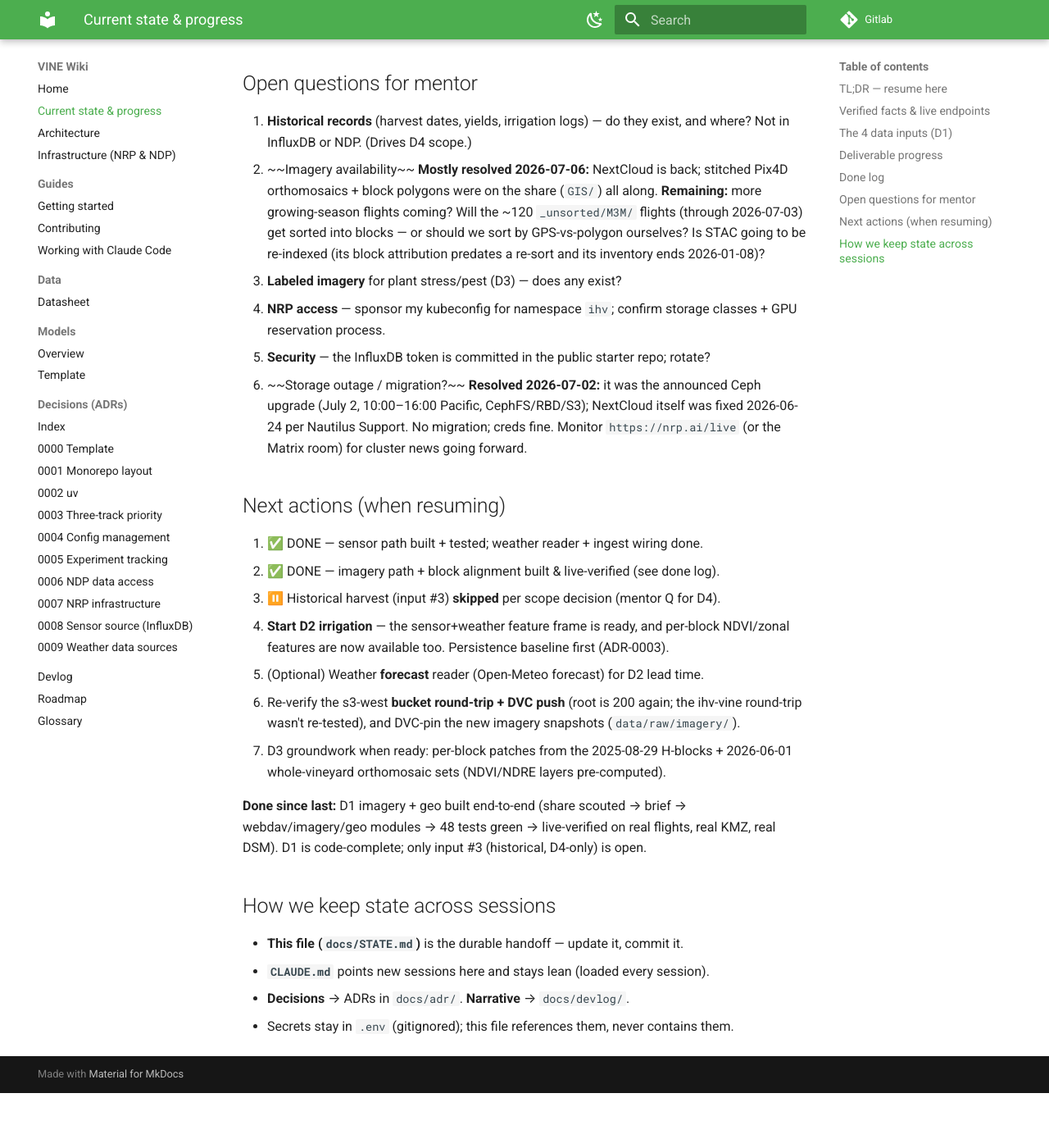
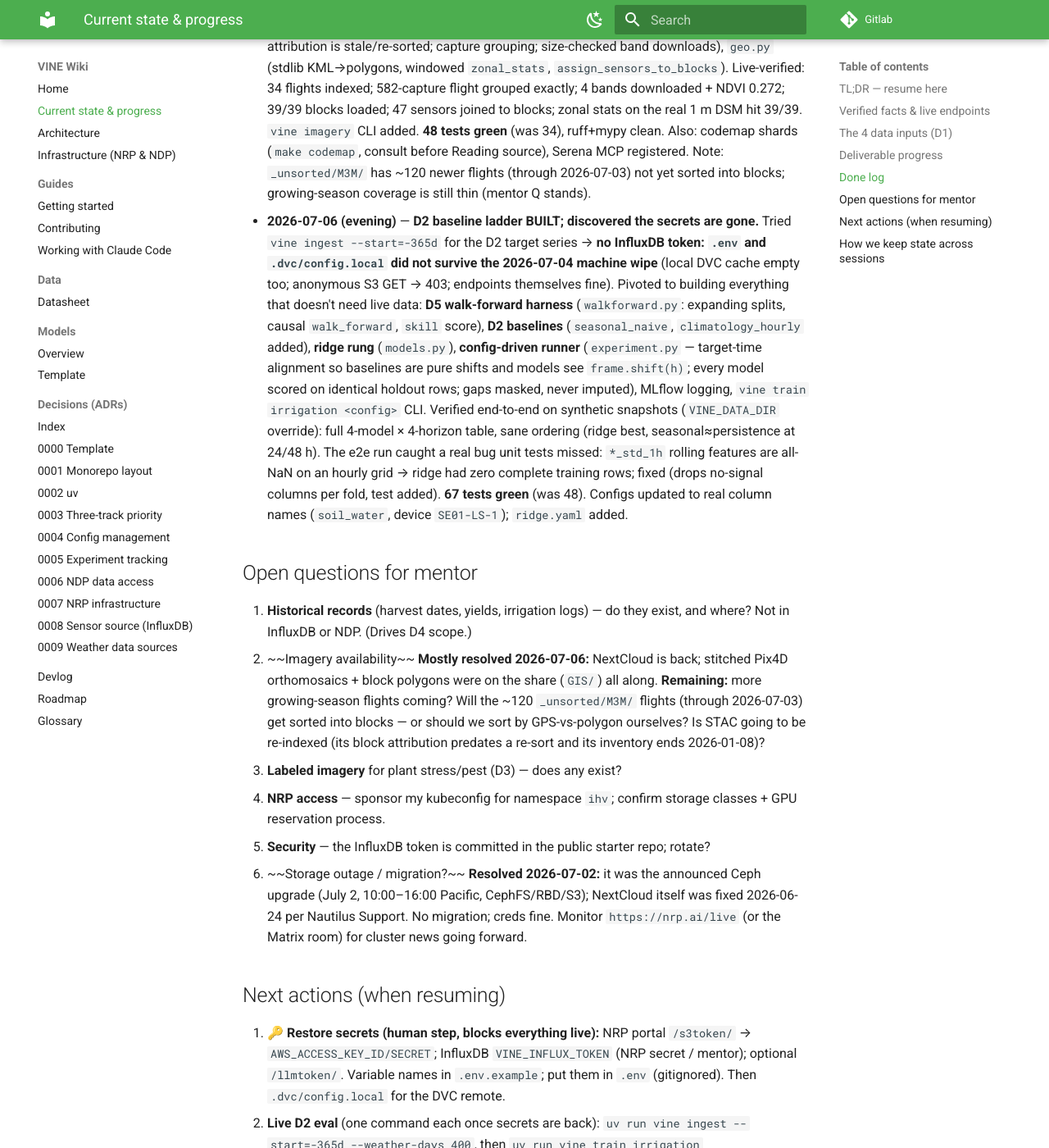
Before and after one commit to sohan-shingade/VINE, an MkDocs documentation site: the page built from docs/STATE.md, in a window 1280 px wide and 1400 px high, scrolled down 5374 px. Shown: the whole window at 82% size. Built offline with MkDocs 1.6.1 and Material for MkDocs 9.7.7, drawn with Linux system fonts in a browser that asks for light colours; before the commit the page ends 6707 px from its top, so only the background shows below that; some of the changed text lies outside the part shown.

Commit message:
docs: STATE.md — D2 baselines built (synthetic-verified); secrets lost in machine wipe
Co-Authored-By: Claude Fable 5 <noreply@anthropic.com>

```diff
--- a/docs/STATE.md
+++ b/docs/STATE.md
@@ -3,33 +3,38 @@
 > **Single source of truth for "where are we."** Git-tracked so it survives any
 > session, machine, or context reset. **Any new session: read this first.**
 > Update it at the end of any session that changes status. Last updated:
-> **2026-07-06**. Phase: **D1 code-complete → starting D2** (irrigation baselines).
+> **2026-07-06 (evening)**. Phase: **D2 built, live eval blocked on secrets**.
 
 ## TL;DR — resume here
 
-**D1 is code-complete and live-verified** (2026-07-06): sensor path, weather,
-imagery (WebDAV flight index → captures → bands → NDVI), and block alignment
-(39 KMZ polygons, sensor→block join, windowed zonal stats) all work on real
-data — 48 tests green. The share had the "missing" orthomosaics + block
-polygons in `GIS/` all along. Only input #3 (historical records, D4-only)
-remains a mentor question. **Next real work: D2 irrigation baselines** on the
-sensor+weather feature frame.
+**D1 is code-complete and live-verified; D2 is built and verified on synthetic
+data** (2026-07-06): walk-forward harness (D5), baselines (persistence /
+seasonal-naive / hourly climatology), ridge rung, and `vine train irrigation
+<config>` all work end to end — 67 tests green. **BUT: the 2026-07-04 machine
+wipe lost `.env` and `.dvc/config.local`** — no InfluxDB token, no S3 keys, no
+local DVC cache → cannot pull sensor data or DVC snapshots. **First action:
+restore secrets** (NRP portal `/s3token/`, Influx token; names in
+`.env.example`), then `vine ingest --start=-365d --weather-days 400` and
+`vine train irrigation configs/d2_irrigation/ridge.yaml` for the real table.
 
 ## Verified facts & live endpoints
 
-Everything here has been **tested and confirmed working** from this machine
-(secrets live in `.env`, gitignored — never commit them).
+Everything here was **tested and confirmed working** from this machine at the
+noted date (secrets live in `.env`, gitignored — never commit them).
+⚠️ **2026-07-06: `.env` + `.dvc/config.local` were lost in the 2026-07-04
+machine wipe** — rows marked 🔑 need their secrets restored before they work
+again (endpoints themselves are fine; anonymous S3 GET → 403 as expected).
 
 | Resource | Endpoint | Access | Verified |
 |----------|----------|--------|----------|
-| Sensors (InfluxDB) | `https://nrp-thingsboard-influxdb.nrp-nautilus.io` org `Iron Horse Vineyards`, bucket `ihv` | Flux + `VINE_INFLUX_TOKEN` | ✅ pulled 7,615 rows; `vine ingest` works |
-| NRP S3 (Pool West) | `https://s3-west.nrp-nautilus.io`, bucket `ihv-vine` | `AWS_ACCESS_KEY_ID/SECRET` in `.env` | ✅ **back up 2026-07-06** (root HTTP 200 after the 2026-07-02 Ceph upgrade; re-verify a bucket round-trip + DVC push) |
-| DVC remote | `s3://ihv-vine/dvc` on NRP S3 | configured `.dvc/config` + creds `.dvc/config.local` | ✅ pushed sensor snapshots (s3-west reachable again 2026-07-06) |
+| Sensors (InfluxDB) | `https://nrp-thingsboard-influxdb.nrp-nautilus.io` org `Iron Horse Vineyards`, bucket `ihv` | Flux + `VINE_INFLUX_TOKEN` | 🔑 worked 2026-06-21 (7,615 rows); **token lost in wipe** — restore to re-ingest |
+| NRP S3 (Pool West) | `https://s3-west.nrp-nautilus.io`, bucket `ihv-vine` | `AWS_ACCESS_KEY_ID/SECRET` in `.env` | 🔑 endpoint back up 2026-07-06 (root 200); **keys lost in wipe** — portal `/s3token/` |
+| DVC remote | `s3://ihv-vine/dvc` on NRP S3 | configured `.dvc/config` + creds `.dvc/config.local` | 🔑 snapshots pushed 2026-06-16 are on the remote; **local creds + cache lost in wipe** — restore keys, then `dvc pull` |
 | NDP catalog API | `https://nationaldataplatform.org/catalog/api/3/action/` | public, no auth | ✅ found the 2 IHV datasets |
 | Imagery STAC | `https://ndp-test.sdsc.edu/stac/collections/IHV_DJI_MULTISPECTRAL_DCIM` | public | ✅ serves collection + items (2026-07-06); ⚠️ **asset `download?path=` hrefs are STALE** — point at flight subfolders that 404 (e.g. `..._002` vs real `..._001`); reconcile against the WebDAV tree, don't trust hrefs verbatim |
 | Imagery files | `https://nextcloud.nrp-nautilus.io/s/ieAqEKDDKeYq9q4` | public share | ✅ **back up 2026-07-06** (`maintenance:false`, WebDAV browsable, downloaded a real 10.9 MB JPEG 5280×3956); use WebDAV `public.php/webdav/` with share token as user |
 | Weather (historical) | `https://archive-api.open-meteo.com/v1/archive` | public, no key | ✅ daily tmax/tmin/precip/ET₀ at vineyard coords |
-| NRP managed LLM | `https://ellm.nrp-nautilus.io/v1` | `VINE_NRP_LLM_API_KEY` in `.env` | ✅ lists 11 models |
+| NRP managed LLM | `https://ellm.nrp-nautilus.io/v1` | `VINE_NRP_LLM_API_KEY` in `.env` | 🔑 worked 2026-06-16 (11 models); **key lost in wipe** — portal `/llmtoken/` (optional) |
 | Kubernetes (`ihv` ns) | Nautilus cluster | kubeconfig (not yet obtained) | ⬜ not set up — only needed to run jobs *on* NRP |
 
 Vineyard location: **38.457 N, −122.896 W** (Sebastopol, CA). Blocks seen in
@@ -60,10 +65,10 @@ winter/dormant; the useful growing-season flights are Aug (pre-harvest) + Oct
 |---|-------------|--------|-------|
 | — | Repo + Claude Code scaffold + wiki | ☑ | builds green: ruff/mypy/17 tests |
 | D1 | Data pipeline | ☑ | **all three reachable inputs done + live-verified**: sensor path (ingest→flags→features→weather/GDD), weather reader, **imagery path** (WebDAV flight index → capture grouping → band download → NDVI) + **block alignment** (39 KMZ polygons, sensor→block join, windowed zonal stats). Historical (input #3) remains a mentor Q — D4-only. Weather *forecast* (4f) optional, for D2 lead time |
-| D2 | Irrigation models | ☐ | |
+| D2 | Irrigation models | ◐ | **baseline ladder built + verified on synthetic data** (2026-07-06): persistence / seasonal-naive / hourly climatology baselines, ridge rung, config-driven walk-forward runner, `vine train irrigation <config>` CLI, MLflow logging. **Live eval blocked on restoring secrets** (see TL;DR). Then: ARIMA/LSTM rungs + weather-forecast lead time |
 | D3 | Plant-health CV | ☐ | |
 | D4 | Harvest timing | ☐ | depends on input #3; descopable to exploratory |
-| D5 | Evaluation report | ☐ | |
+| D5 | Evaluation report | ◐ | shared harness started: metrics + **walk-forward validation (expanding splits, causal eval, skill score)** — used by D2, reusable by D4 |
 | D6 | NRP deployment | ☐ | needs kubectl/kubeconfig |
 | D7 | Docs + devlog | ◐ | wiki live; devlog started |
 
@@ -139,6 +144,23 @@ winter/dormant; the useful growing-season flights are Aug (pre-harvest) + Oct
   Also: codemap shards (`make codemap`, consult before Reading source), Serena MCP
   registered. Note: `_unsorted/M3M/` has ~120 newer flights (through 2026-07-03) not
   yet sorted into blocks; growing-season coverage is still thin (mentor Q stands).
+- **2026-07-06 (evening)** — **D2 baseline ladder BUILT; discovered the secrets are
+  gone.** Tried `vine ingest --start=-365d` for the D2 target series → **no InfluxDB
+  token: `.env` and `.dvc/config.local` did not survive the 2026-07-04 machine wipe**
+  (local DVC cache empty too; anonymous S3 GET → 403; endpoints themselves fine).
+  Pivoted to building everything that doesn't need live data: **D5 walk-forward
+  harness** (`walkforward.py`: expanding splits, causal `walk_forward`, `skill`
+  score), **D2 baselines** (`seasonal_naive`, `climatology_hourly` added), **ridge
+  rung** (`models.py`), **config-driven runner** (`experiment.py` — target-time
+  alignment so baselines are pure shifts and models see `frame.shift(h)`; every
+  model scored on identical holdout rows; gaps masked, never imputed), MLflow
+  logging, `vine train irrigation <config>` CLI. Verified end-to-end on synthetic
+  snapshots (`VINE_DATA_DIR` override): full 4-model × 4-horizon table, sane
+  ordering (ridge best, seasonal≈persistence at 24/48 h). The e2e run caught a real
+  bug unit tests missed: `*_std_1h` rolling features are all-NaN on an hourly grid
+  → ridge had zero complete training rows; fixed (drops no-signal columns per fold,
+  test added). **67 tests green** (was 48). Configs updated to real column names
+  (`soil_water`, device `SE01-LS-1`); `ridge.yaml` added.
 
 ## Open questions for mentor
 
@@ -161,21 +183,27 @@ winter/dormant; the useful growing-season flights are Aug (pre-harvest) + Oct
 
 ## Next actions (when resuming)
 
-1. ✅ DONE — sensor path built + tested; weather reader + ingest wiring done.
-2. ✅ DONE — imagery path + block alignment built & live-verified (see done log).
-3. ⏸️ Historical harvest (input #3) **skipped** per scope decision (mentor Q for D4).
-4. **Start D2 irrigation** — the sensor+weather feature frame is ready, and per-block
-   NDVI/zonal features are now available too. Persistence baseline first (ADR-0003).
-5. (Optional) Weather **forecast** reader (Open-Meteo forecast) for D2 lead time.
-6. Re-verify the s3-west **bucket round-trip + DVC push** (root is 200 again; the
-   ihv-vine round-trip wasn't re-tested), and DVC-pin the new imagery snapshots
-   (`data/raw/imagery/`).
-7. D3 groundwork when ready: per-block patches from the 2025-08-29 H-blocks +
+1. **🔑 Restore secrets (human step, blocks everything live):** NRP portal
+   `/s3token/` → `AWS_ACCESS_KEY_ID/SECRET`; InfluxDB `VINE_INFLUX_TOKEN` (NRP
+   secret / mentor); optional `/llmtoken/`. Variable names in `.env.example`;
+   put them in `.env` (gitignored). Then `.dvc/config.local` for the DVC remote.
+2. **Live D2 eval** (one command each once secrets are back):
+   `uv run vine ingest --start=-365d --weather-days 400`, then
+   `uv run vine train irrigation configs/d2_irrigation/naive.yaml` and
+   `.../ridge.yaml` → real baseline table; record it here + devlog. Ridge ships
+   only if skill_vs_persistence > 0 on real data (ADR-0003).
+3. `dvc pull` / re-push snapshots; DVC-pin the new imagery under
+   `data/raw/imagery/`; re-verify the s3-west bucket round-trip.
+4. D2 next rungs: ARIMA (pmdarima) on the same harness; weather-**forecast**
+   reader (Open-Meteo forecast) for true lead-time features; per-block NDVI
+   zonal features as exogenous inputs.
+5. ⏸️ Historical harvest (input #3) still a mentor Q (gates D4 only).
+6. D3 groundwork when ready: per-block patches from the 2025-08-29 H-blocks +
    2026-06-01 whole-vineyard orthomosaic sets (NDVI/NDRE layers pre-computed).
 
-**Done since last:** D1 imagery + geo built end-to-end (share scouted → brief →
-webdav/imagery/geo modules → 48 tests green → live-verified on real flights, real
-KMZ, real DSM). D1 is code-complete; only input #3 (historical, D4-only) is open.
+**Done since last:** D2 baseline ladder + D5 walk-forward harness built, tested
+(67 green), and verified end-to-end on synthetic data; `vine train irrigation`
+works. Live run blocked only on restoring secrets (see 1).
 
 ## How we keep state across sessions
 
```
